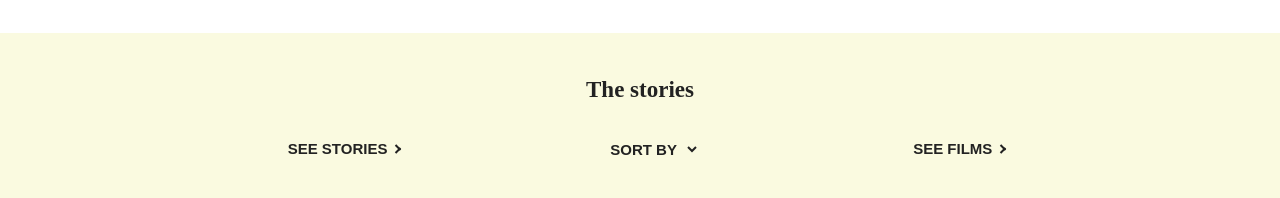
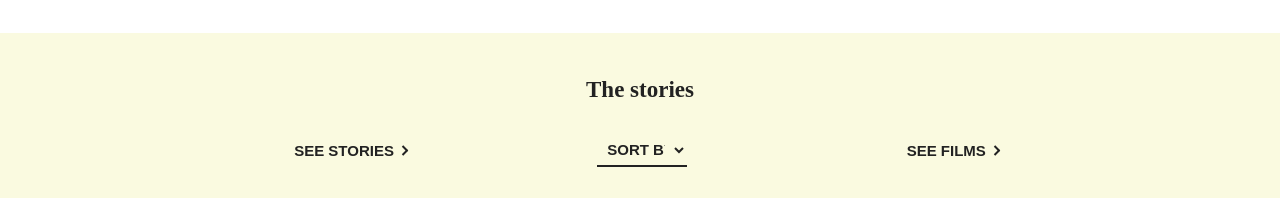
Before and after one commit to infret/internet-magazine, a plain HTML site: page index.html in a window 1280 px wide. Shown: the part 983-1181 px from the top of the page. Drawn offline with Linux system fonts and the light colour scheme.

Commit message:
Fix layout slightly

```diff
--- a/style.css
+++ b/style.css
@@ -1,5 +1,6 @@
 * {
     box-sizing: border-box;
+    line-height: 1.2;
 }
 
 :focus {
@@ -8,7 +9,6 @@
 
 body {
     font-family: sans-serif;
-    line-height: 1.2;
     margin: 0;
     padding: 0;
     height: 100vh;
@@ -29,7 +29,6 @@ a {
 .link {
     font-size: 15px;
     text-transform: uppercase;
-    align-items: center;
     font-weight: bold;
     padding: 6px;
     position: relative;
@@ -84,14 +83,20 @@ a {
 }
 
 .select {
-    text-transform: uppercase;
-    padding: 6px;
     background-color: var(--beige);
     border: none;
+    border-bottom: 2px solid var(--black);
+    color: var(--black);
+    width: 90px;
+    font-size: 15px;
+    text-transform: uppercase;
+    text-align: center;
     font-weight: bold;
-    font-size: 15px;
-    width: 100px;
-    color: var(--black)
+    padding: 6px;
+    position: relative;
+    margin: 12px 0 12px -16px;
+    display: inline;
+    -moz-appearance: none;
 }
 
 .section {
```
